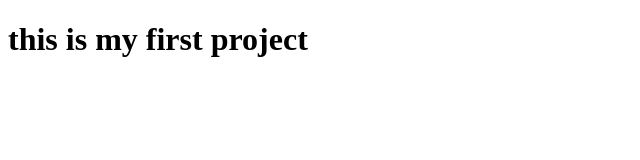
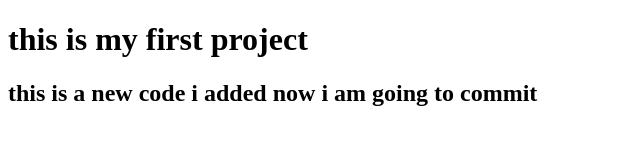
Before and after one commit to codewitanis1/first-project, a plain HTML site: page index.html in a window 1280 px wide. Shown: the whole page, without its empty margins (0-640 px from the left). Drawn offline with Linux system fonts and the light colour scheme.

Commit message:
this is new commit

```diff
--- a/index.html
+++ b/index.html
@@ -8,5 +8,6 @@
 </head>
 <body>
     <h1>this is my first project</h1>
+    <h2>this is a new code i added now i am going to commit</h2>
 </body>
 </html>
```
